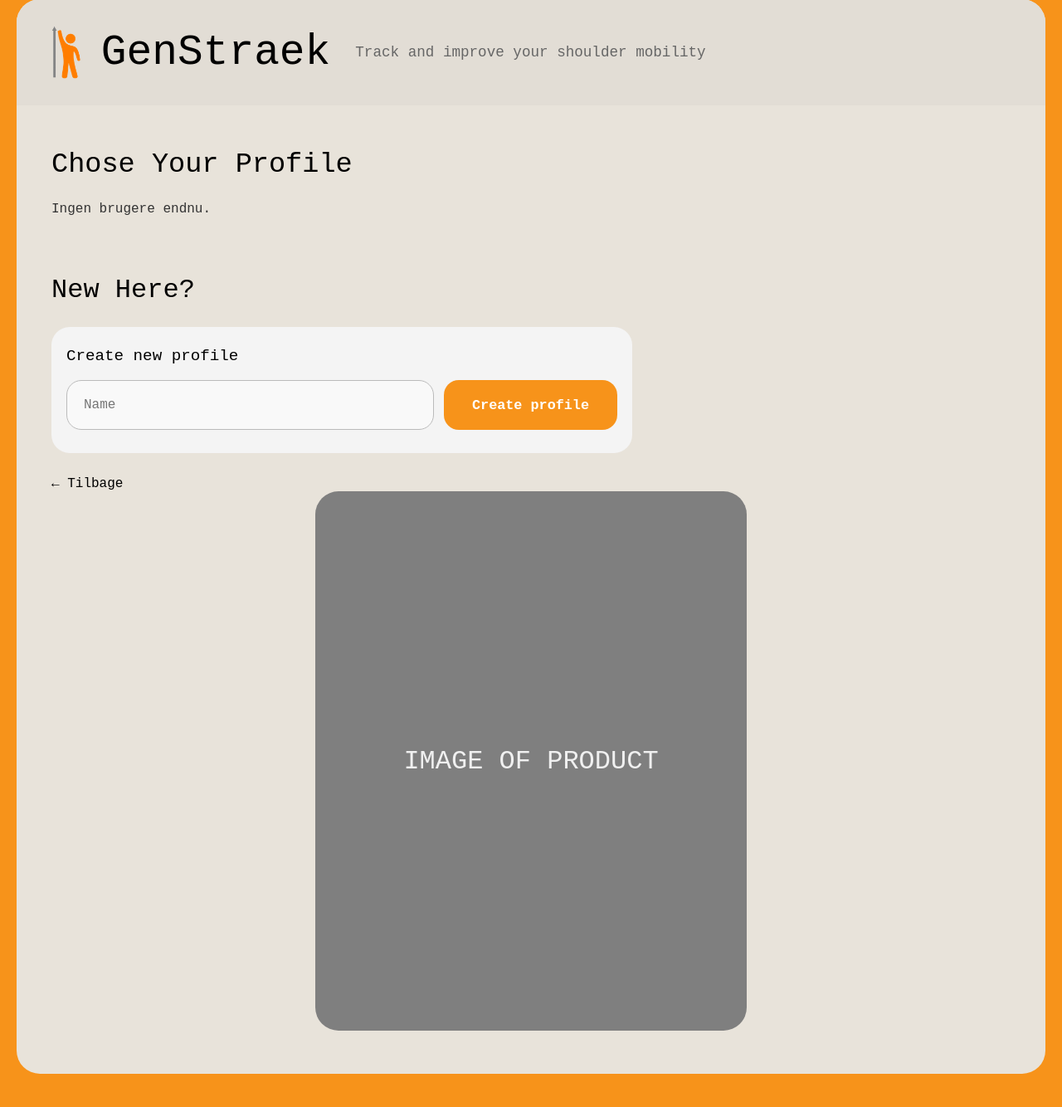
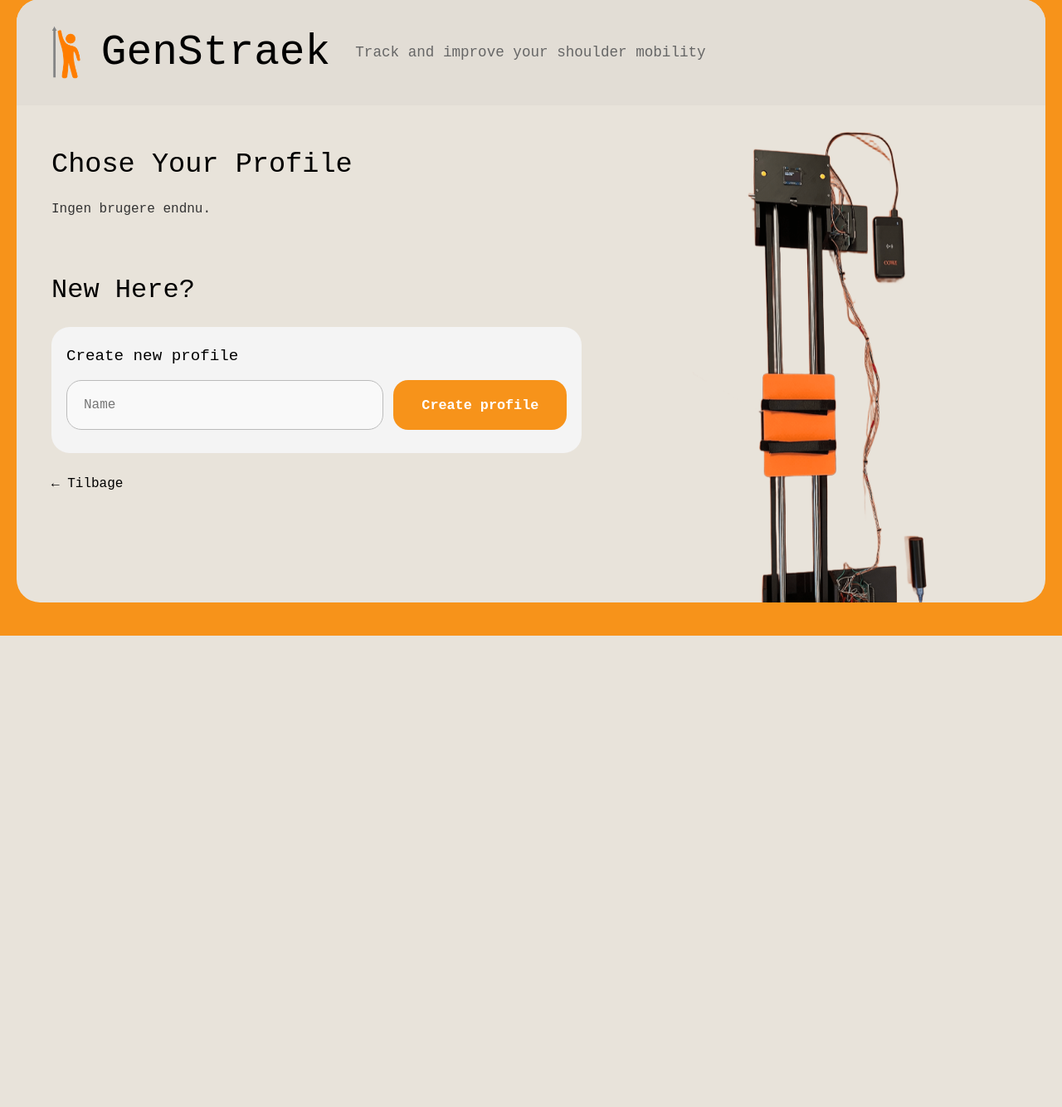
Before and after one commit to JustBobber/IoT_34315, a Flask app: page /login in a window 1280 px wide. Shown: the part 41-1375 px from the top of the page at 83% size. After the commit the page ends 807 px from the top, so only its background shows below. Run offline with Flask 3, Linux system fonts and the light colour scheme.

Commit message:
Added image of GenStraek to loginpage and fixed css/html

```diff
--- a/src/static/css/style.css
+++ b/src/static/css/style.css
@@ -257,10 +257,11 @@ h2 {
 }
 
 .right-section {
-    flex: 0 0 420px;
+    flex: 1 1 500px;
     display: flex;
     justify-content: center;
     align-items: flex-start;
+    padding-top: 180px;
 }
 
 .user-grid {
@@ -390,18 +391,15 @@ h2 {
 }
 
 .product-box {
-    width: 100%;
-    max-width: 520px;
-    height: 650px;
-    background: #7f7f7f;
-    border-radius: 28px;
+    width: 50px;
+    max-width: none;
+    height: auto;
+    background: transparent;
+    border-radius: 0;
+    padding: 0;
     display: flex;
     align-items: center;
     justify-content: center;
-    color: #f0f0f0;
-    font-size: 2rem;
-    text-align: center;
-    padding: 20px;
 }
 
 .back-link {
@@ -414,6 +412,20 @@ h2 {
 
 .back-link:hover {
     text-decoration: underline;
+}
+
+.rotated-image {
+    width: 800px;
+    height: auto;
+    transform: rotate(-90deg);
+    display: block;
+}
+
+.content_login {
+    padding: 52px 42px;
+    display: flex;
+    gap: 60px;
+    align-items: flex-start;
 }
 
 /* ---------- SESSION CARDS (users_sessions / session_details) ---------- */
--- a/src/templates/login.html
+++ b/src/templates/login.html
@@ -21,7 +21,7 @@
                 </div>
             </div>
 
-            <div class="content">
+            <div class="content_login">
                 <div class="left-section">
                     <h1>Chose Your Profile</h1>
 
@@ -56,7 +56,11 @@
 
                 <div class="right-section">
                     <div class="product-box">
-                        IMAGE OF PRODUCT
+                        <img
+                            src="{{ url_for('static', filename='images/GenStraek.png') }}"
+                            alt="GenStraek"
+                            class="rotated-image"
+                        >
                     </div>
                 </div>
             </div>
```
Also changed, not shown: src/static/images/Genstraek.png (added).
